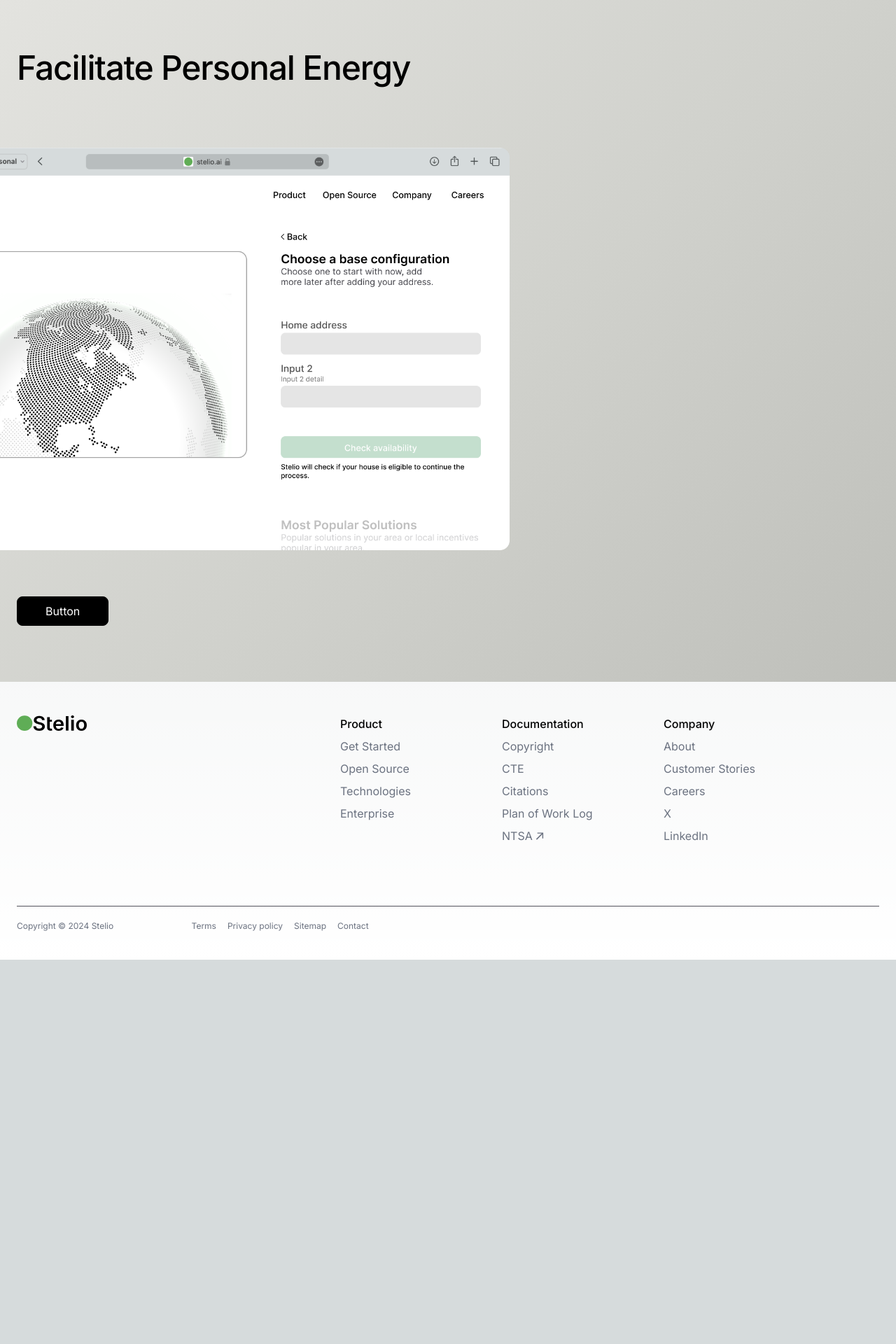
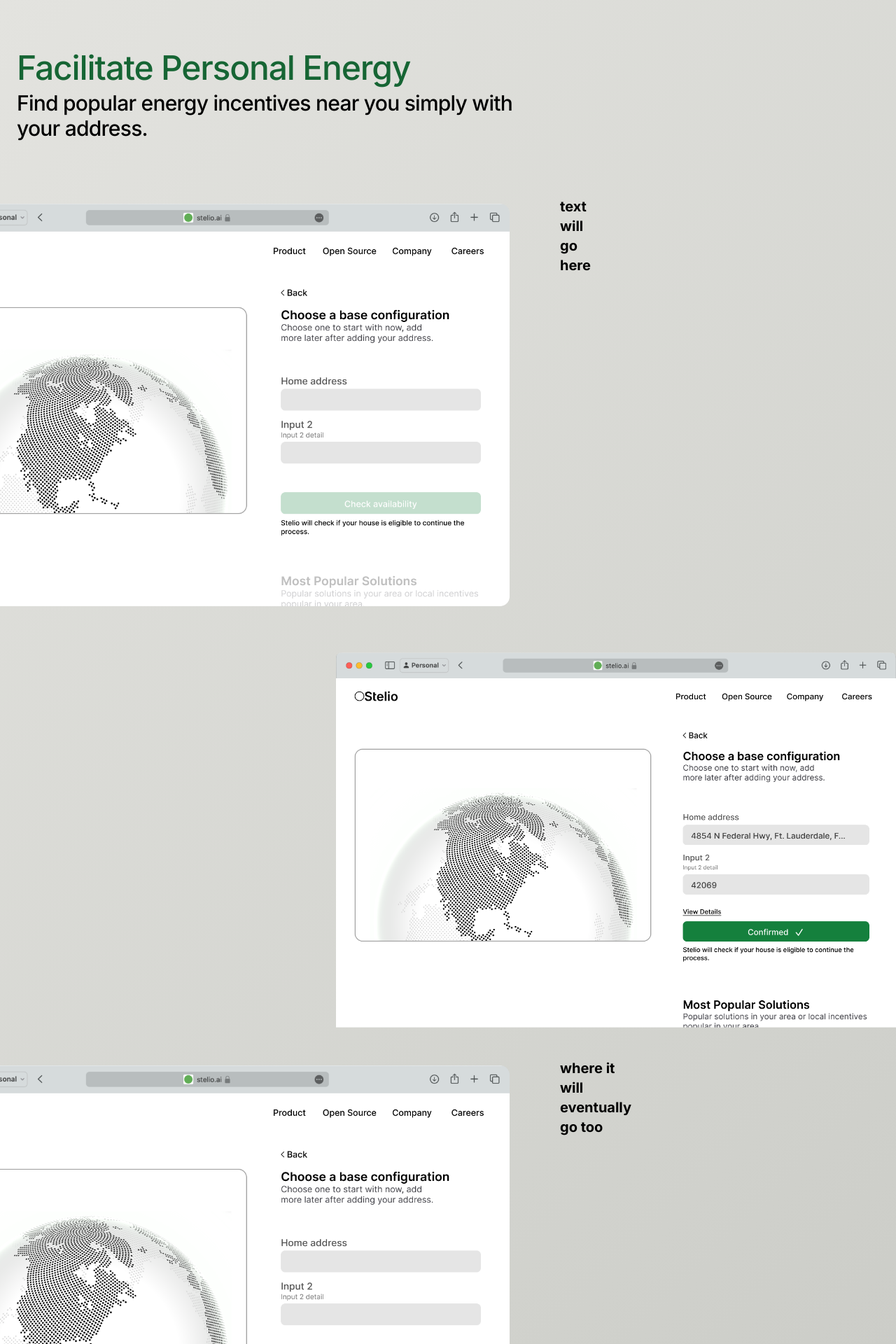
Before and after one commit to degstn/anole, a Next.js app in the folder frontend/: page / in a window 1280 px wide. Shown: the part 780-2700 px from the top of the page at 70% size. Before the commit the page ends 2151 px from the top, so only its background shows below. Built offline with nearby package versions, Linux system fonts and the light colour scheme.

Commit message:
added figma staging images

```diff
--- a/frontend/src/app/(client)/page.tsx
+++ b/frontend/src/app/(client)/page.tsx
@@ -41,7 +41,7 @@ export default function Home() {
           href="mailto:d@degstn.com"
           className="inline-block bg-black border border-black text-white px-12 py-3 mt-0 mb-20 rounded-lg mx-6"
         >
-          Request access
+          Get started
         </a>
         <picture>
           <Image
@@ -53,7 +53,7 @@ export default function Home() {
         </picture>
       </div>
       <div
-        className="flex flex-col items-start min-h-[calc(100vh-44px)] justify-start"
+        className="flex flex-col min-h-[calc(100vh-44px)] "
         style={{
           backgroundImage: `url(/steliog6.svg)`,
           backgroundRepeat: 'no-repeat',
@@ -61,9 +61,13 @@ export default function Home() {
         }}
       >
         <div className="">
-        <h1 className="text-5xl tracking-tight max-w-3xl font-medium mb-20 mt-20 mx-6">
+        <h1 className="text-5xl tracking-tight max-w-3xl text-green-800 font-medium mb-2 mt-20 mx-6">
         <span>Facilitate Personal Energy </span>
         </h1>
+        <p className="text-3xl tracking-tight max-w-3xl font-medium mb-20 mx-6">
+        <span>Find popular energy incentives near you simply with your address. </span>
+        </p>
+        <div className='flex'>
         <picture>
           <Image
             src="/g0f.png"
@@ -72,13 +76,49 @@ export default function Home() {
             height={500}
           />
         </picture>
+        <div className='text-xl font-bold col-span-1'>
+        <p>text</p>
+        <p>will</p>
+        <p>go</p>
+        <p>here</p>
+        </div>
 
-        <a
+        </div>
+        <div className="flex justify-end mt-10">
+
+        <picture>
+          <Image
+            src="/g1f.png"
+            alt="gs1"
+            width={800}
+            height={500}
+          />
+          </picture>
+
+        </div>
+        <div className="flex mt-10">
+        <picture>
+          <Image
+            src="/g0f.png"
+            alt="gs0"
+            width={800}
+            height={500}
+          />
+        </picture>
+        <div className='text-xl font-bold col-span-1'>
+        <p>where it</p>
+        <p>will</p>
+        <p>eventually</p>
+        <p>go too</p>
+        </div>
+        </div>
+
+        {/* <a
           href="/"
           className="inline-block bg-black border border-black text-white px-10 py-2 mt-10 mb-20 rounded-lg mx-6"
         >
           Button
-        </a>
+        </a> */}
       </div>
       </div>
       {/* <section className="w-screen bg-gray-600 opacity-40 py-10 mt-10">
--- a/frontend/src/app/(client)/product/page.tsx
+++ b/frontend/src/app/(client)/product/page.tsx
@@ -37,10 +37,10 @@ export default function Page() {
                     </div>
 
                     <a
-                        href="mailto:d@degstn.com"
+                        href="/getstarted"
                         className="inline-block border border-white text-white px-4 py-2 mt-4 rounded-lg"
                     >
-                        Request access
+                        Get started
                     </a>
 
                     <a
```
